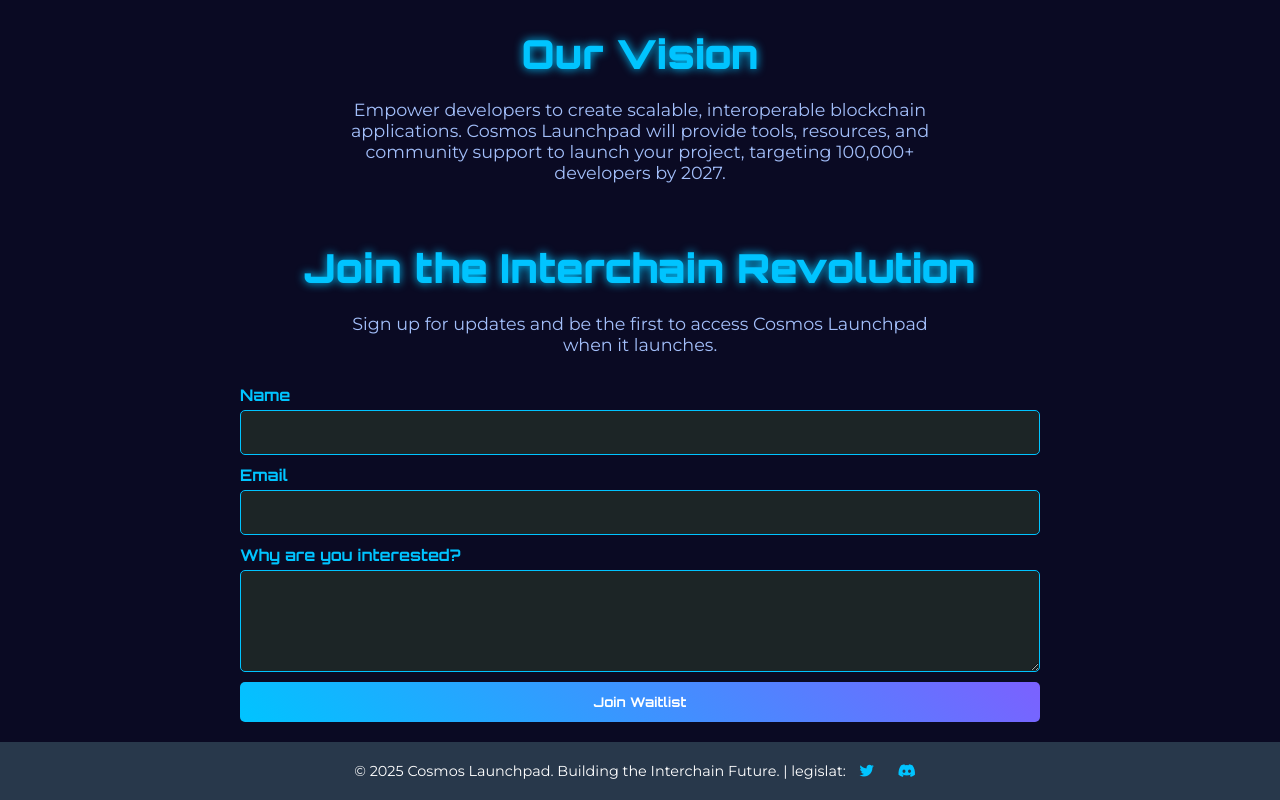
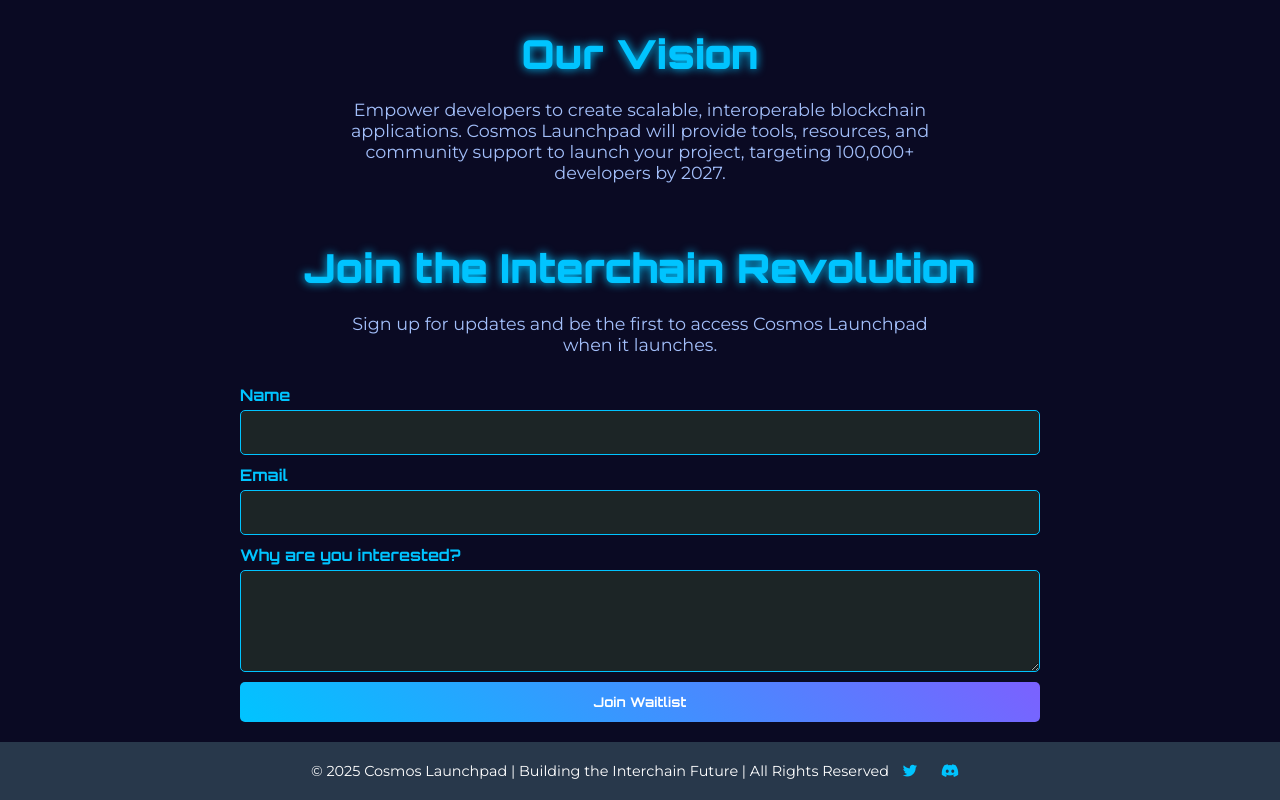
Before and after one commit to xlinkconnector/cosmos-launchpad, a plain HTML site: page index.html in a window 1280 px wide. Shown: the part 1055-1855 px from the top of the page. Drawn offline with nearby package versions, Linux system fonts and the light colour scheme.

Commit message:
Update index.html

```diff
--- a/index.html
+++ b/index.html
@@ -267,9 +267,9 @@
         </form>
     </section>
     <footer>
-        <p>© 2025 Cosmos Launchpad. Building the Interchain Future. |
- legislat: <a href="https://twitter.com/cosmoslaunchpad" target="_blank" rel="noopener noreferrer"><i class="fab fa-twitter"></i></a>
-            <a href="https://discord.com/invite/cosmosnetwork" target="_blank" rel="noopener noreferrer"><i class="fab fa-discord"></i></a>
+        <p>© 2025 Cosmos Launchpad | Building the Interchain Future | All Rights Reserved
+  <a href="https://twitter.com/" target="_blank" rel="noopener noreferrer"><i class="fab fa-twitter"></i></a>
+            <a href="https://discord.com/" target="_blank" rel="noopener noreferrer"><i class="fab fa-discord"></i></a>
         </p>
     </footer>
     <script src="https://cdn.jsdelivr.net/npm/tsparticles@2.12.0/tsparticles.bundle.min.js"></script>
```
